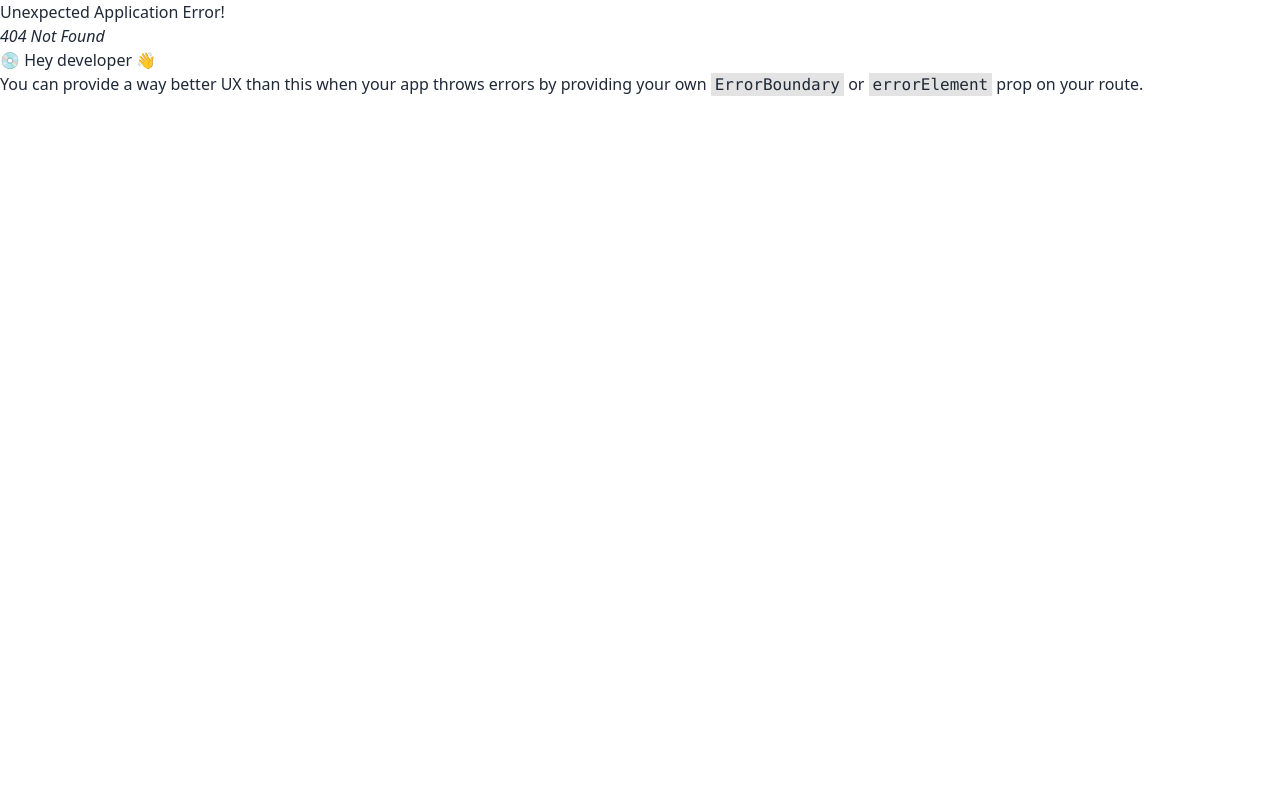
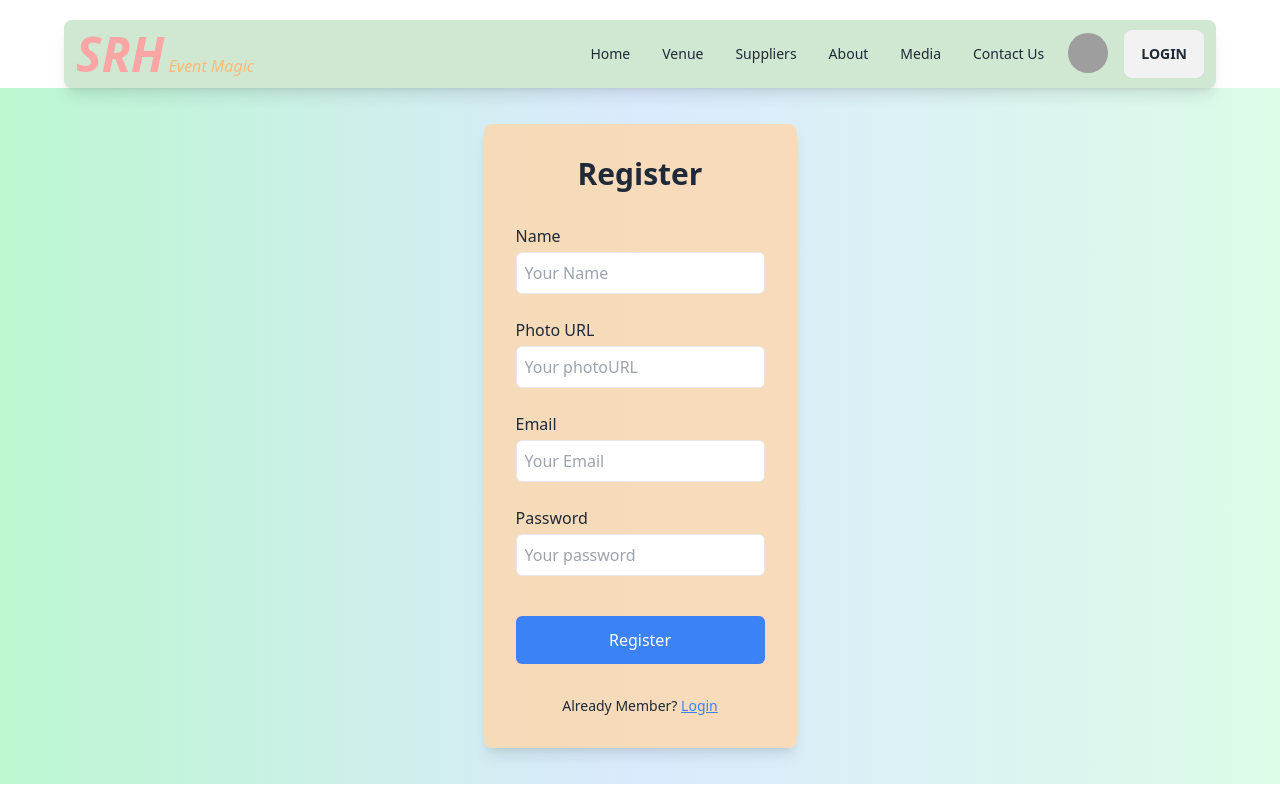
Before and after one commit to ProgSomel/SRH-Event-Magic, a React (Vite) app: page /register in a window 1280 px wide. Before the commit this address had no page. Built offline with nearby package versions, Linux system fonts and the light colour scheme; grey boxes are pictures that could not be loaded.

Commit message:
Register page design done

```diff
--- a/package.json
+++ b/package.json
@@ -17,6 +17,7 @@
     "react": "^18.2.0",
     "react-dom": "^18.2.0",
     "react-fast-marquee": "^1.6.1",
+    "react-hot-toast": "^2.4.1",
     "react-icons": "^4.11.0",
     "react-router-dom": "^6.16.0",
     "sort-by": "^1.2.0",
--- a/src/Pages/Login/Login.jsx
+++ b/src/Pages/Login/Login.jsx
@@ -1,13 +1,34 @@
 // src/components/Login.js
 import React from 'react';
+import { useContext } from 'react';
+import toast from 'react-hot-toast';
+import { FcGoogle } from 'react-icons/fc';
+import { AuthContext } from '../../firebase/AuthProvider';
+import { Link, useNavigate } from 'react-router-dom';
 
 const Login = () => {
+
+    const {signInWithGoogle} = useContext(AuthContext)
+    const navigate = useNavigate();
+
+
+    const handleSignIn = (media) => {
+        media()
+        .then(res=>{
+            toast.success('Successfully logged In')
+            navigate('/')
+        })
+        .catch(err => {
+            toast.error(err.message)
+        })
+
+    }
   return (
     <div className="flex  bg-gradient-to-r from-green-200 via-blue-100 to-green-100 py-9 ">
       <div className="m-auto">
         <div className="max-w-md w-full space-y-8 p-8 bg-orange-200 bg-opacity-80 rounded-lg shadow-lg">
           <h2 className="text-3xl font-semibold text-center text-gray-800">Login</h2>
-          <form className="mt-8 space-y-6">
+          <form  className="mt-8 space-y-6">
             <div>
               <label htmlFor="email" className="block text-gray-800">Email</label>
               <input
@@ -35,10 +56,12 @@ const Login = () => {
               >
                 Login
               </button>
+              <p className='text-center mt-3'>Or continue With</p>
+              <p onClick={()=> handleSignIn(signInWithGoogle)} className='flex justify-center mt-2'><FcGoogle></FcGoogle></p>
             </div>
           </form>
-          <p className="text-gray-800 text-center text-sm mt-4">
-            New user? <a href="/register" className="text-blue-500">Register</a>
+          <p className="text-gray-800 text-center text-sm">
+            New user? <Link to="/register" className="text-blue-500">Register</Link>
           </p>
         </div>
       </div>
--- /dev/null
+++ b/src/Pages/Registration/Registration.jsx
@@ -0,0 +1,71 @@
+import { Link } from "react-router-dom";
+
+const Registration = () => {
+    return (
+        <div className="flex  bg-gradient-to-r from-green-200 via-blue-100 to-green-100 py-9 ">
+        <div className="m-auto">
+          <div className="max-w-md w-full space-y-8 p-8 bg-orange-200 bg-opacity-80 rounded-lg shadow-lg">
+            <h2 className="text-3xl font-semibold text-center text-gray-800">Register</h2>
+            <form  className="mt-8 space-y-6">
+              <div>
+                <label htmlFor="name" className="block text-gray-800">Name</label>
+                <input
+                  type="text"
+                  id="name"
+                  name="name"
+                  className="mt-1 p-2 w-full border rounded-md focus:ring focus:ring-blue-400"
+                  placeholder="Your Name"
+                />
+              </div>
+              <div>
+                <label htmlFor="photoURL" className="block text-gray-800">Photo URL</label>
+                <input
+                  type="text"
+                  id="photoURL"
+                  name="photoURL"
+                  className="mt-1 p-2 w-full border rounded-md focus:ring focus:ring-blue-400"
+                  placeholder="Your photoURL"
+                />
+              </div>
+              <div>
+                <label htmlFor="email" className="block text-gray-800">Email</label>
+                <input
+                  type="email"
+                  id="email"
+                  name="email"
+                  className="mt-1 p-2 w-full border rounded-md focus:ring focus:ring-blue-400"
+                  placeholder="Your Email"
+                />
+              </div>
+              <div>
+                <label htmlFor="password" className="block text-gray-800">Password</label>
+                <input
+                  type="password"
+                  id="password"
+                  name="password"
+                  className="mt-1 p-2 w-full border rounded-md focus:ring focus:ring-blue-400"
+                  placeholder="Your password"
+                />
+              </div>
+              <div>
+                <button
+                  type="submit"
+                  className="mt-4 w-full bg-blue-500 text-white p-3 rounded-md hover:bg-blue-600"
+                >
+                  Register
+                </button>
+
+              </div>
+            </form>
+            <p className="text-gray-800 text-center text-sm">
+              Already Member? <Link to="/login" className="text-blue-500 underline">Login</Link>
+            </p>
+          </div>
+        </div>
+      </div>
+
+    )
+
+};
+
+export default Registration;
--- /dev/null
+++ b/src/firebase/AuthProvider.jsx
@@ -0,0 +1,27 @@
+import { createContext } from "react";
+import { GoogleAuthProvider, signInWithPopup } from "firebase/auth";
+import { auth } from "./firebaseConfig";
+
+const googleProvider = new GoogleAuthProvider();
+
+export const AuthContext = createContext();
+
+const AuthProvider = ({children}) => {
+
+    //! Create User with Email and Password
+    const signInWithGoogle = () =>{
+        return signInWithPopup(auth, googleProvider)
+    }
+
+    const authInfo = {
+        signInWithGoogle,
+    };
+
+    return (
+        <AuthContext.Provider value={authInfo}>
+            {children}
+        </AuthContext.Provider>
+    );
+};
+
+export default AuthProvider;
--- a/src/main.jsx
+++ b/src/main.jsx
@@ -3,9 +3,12 @@ import ReactDOM from 'react-dom/client'
 import './index.css'
 import { RouterProvider } from 'react-router-dom'
 import myCreatedRoute from './routes/Route'
+import AuthProvider from './firebase/AuthProvider'
 
 ReactDOM.createRoot(document.getElementById('root')).render(
   <React.StrictMode>
+    <AuthProvider>
     <RouterProvider router={myCreatedRoute}></RouterProvider>
+    </AuthProvider>
   </React.StrictMode>,
 )
--- a/src/routes/Route.jsx
+++ b/src/routes/Route.jsx
@@ -3,6 +3,7 @@ import MainLayouts from "../Layouts/MainLayouts";
 import Home from "../components/Home/Home";
 import Reviews from "../components/Reviews/Reviews";
 import Login from "../Pages/Login/Login";
+import Registration from "../Pages/Registration/Registration";
 
 const myCreatedRoute = createBrowserRouter([
     {
@@ -18,6 +19,10 @@ const myCreatedRoute = createBrowserRouter([
             {
                 path: '/login',
                 element: <Login></Login>
+            },
+            {
+                path: '/register',
+                element: <Registration></Registration>
             }
 
         ]
```
Also changed, not shown: 1 other file (tests, documents, lock files or other folders).
